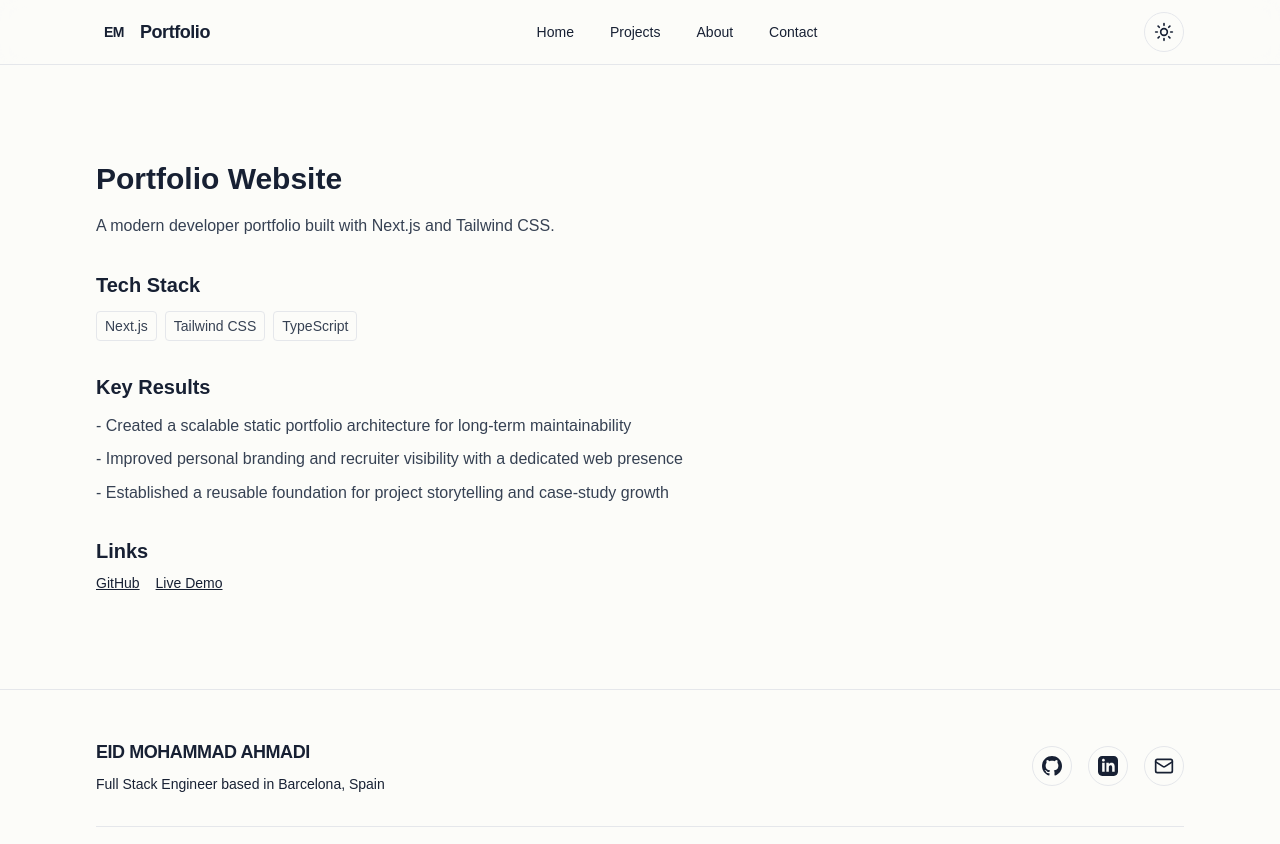
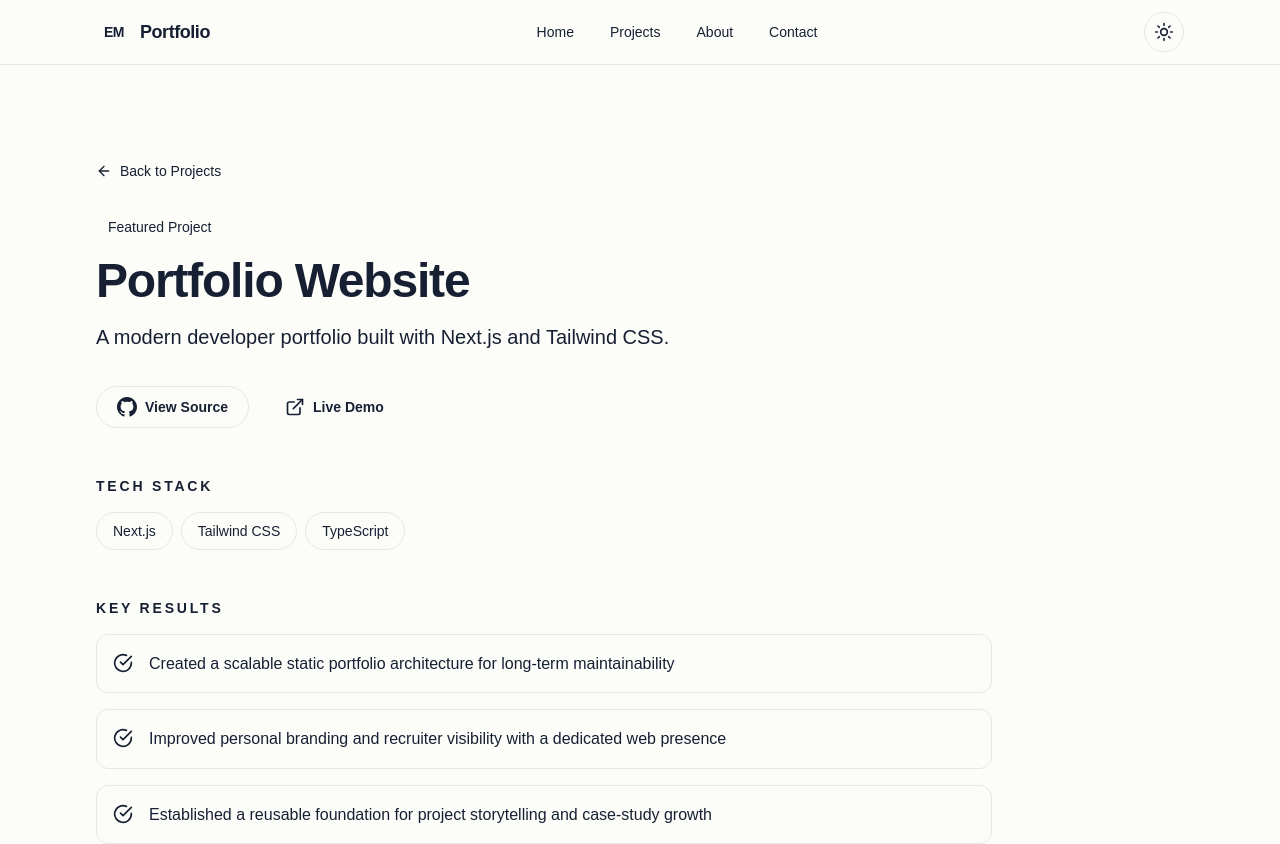
Before and after one commit to empouya/empouya, a Next.js app: page /projects/portfolio-website in a window 1280 px wide. Shown: the top 844 px of the page. Built offline with nearby package versions, Linux system fonts and the light colour scheme.

Commit message:
polish: improving Project related UI components design

```diff
--- a/src/components/projects/ProjectCard.tsx
+++ b/src/components/projects/ProjectCard.tsx
@@ -1,5 +1,6 @@
 import Link from "next/link";
 import type { Project } from "@/lib/projects";
+import { ArrowRightIcon, GithubIcon, ExternalLinkIcon } from "@/components/ui/icons";
 
 type ProjectCardProps = {
     project: Project;
@@ -7,39 +8,85 @@ type ProjectCardProps = {
 
 export default function ProjectCard({ project }: ProjectCardProps) {
     return (
-        <Link
-            href={`/projects/${project.slug}`}
-            className="group block rounded-2xl border bg-[var(--surface)] p-5 transition duration-200 ease-out hover:-translate-y-1 hover:border-amber-500 hover:shadow-md"
-        >
-            <div className="mb-5 h-32 rounded-xl border bg-amber-50 transition duration-200 ease-out group-hover:bg-amber-100" />
+        <div className="group relative flex flex-col overflow-hidden rounded-2xl border border-border bg-card transition-all hover:border-accent hover:shadow-xl">
+            {/* Project Image/Placeholder */}
+            <div className="relative h-48 overflow-hidden bg-gradient-to-br from-accent/20 via-accent/10 to-secondary">
+                <div className="absolute inset-0 flex items-center justify-center">
+                    <span className="text-6xl font-bold text-accent/20">
+                        {project.title.charAt(0)}
+                    </span>
+                </div>
+                {/* Hover overlay */}
+                <div className="absolute inset-0 flex items-center justify-center gap-4 bg-background/80 opacity-0 backdrop-blur-sm transition-opacity group-hover:opacity-100">
+                    <a
+                        href={project.github}
+                        target="_blank"
+                        rel="noreferrer"
+                        className="flex h-12 w-12 items-center justify-center rounded-full bg-card border border-border transition-colors hover:border-accent hover:text-accent"
+                        aria-label="View GitHub repository"
+                    >
+                        <GithubIcon className="h-5 w-5" />
+                    </a>
+                    <a
+                        href={project.live}
+                        target="_blank"
+                        rel="noreferrer"
+                        className="flex h-12 w-12 items-center justify-center rounded-full bg-card border border-border transition-colors hover:border-accent hover:text-accent"
+                        aria-label="View live demo"
+                    >
+                        <ExternalLinkIcon className="h-5 w-5" />
+                    </a>
+                </div>
+            </div>
 
-            <div className="space-y-4">
-                <div>
-                    <h3 className="text-lg font-semibold transition-colors duration-200 group-hover:text-amber-700">
+            {/* Content */}
+            <div className="flex flex-1 flex-col p-6">
+                <Link href={`/projects/${project.slug}`} className="group/link">
+                    <h3 className="text-xl font-semibold text-foreground transition-colors group-hover/link:text-accent">
                         {project.title}
                     </h3>
-                    <p className="mt-2 text-sm leading-6 text-[var(--muted)]">
-                        {project.description}
-                    </p>
-                </div>
+                </Link>
 
-                <div className="flex flex-wrap gap-2">
-                    {project.tech.map((item) => (
+                <p className="mt-2 flex-1 text-sm leading-relaxed text-muted-foreground">
+                    {project.description}
+                </p>
+
+                {/* Tech Stack */}
+                <div className="mt-4 flex flex-wrap gap-2">
+                    {project.tech.slice(0, 4).map((item) => (
                         <span
                             key={item}
-                            className="rounded-full border px-2.5 py-1 text-xs font-medium"
+                            className="rounded-full border border-border bg-secondary px-2.5 py-1 text-xs font-medium text-secondary-foreground"
                         >
                             {item}
                         </span>
                     ))}
+                    {project.tech.length > 4 && (
+                        <span className="rounded-full border border-border bg-secondary px-2.5 py-1 text-xs font-medium text-muted-foreground">
+                            +{project.tech.length - 4}
+                        </span>
+                    )}
                 </div>
 
-                <ul className="space-y-2 text-sm text-[var(--muted)]">
-                    {project.results.slice(0, 2).map((result) => (
-                        <li key={result}>- {result}</li>
-                    ))}
-                </ul>
+                {/* Results Preview */}
+                <div className="mt-4 border-t border-border pt-4">
+                    <p className="text-xs font-medium uppercase tracking-wider text-muted-foreground">
+                        Key Results
+                    </p>
+                    <p className="mt-1 text-sm text-muted-foreground line-clamp-2">
+                        {project.results[0]}
+                    </p>
+                </div>
+
+                {/* View Project Link */}
+                <Link
+                    href={`/projects/${project.slug}`}
+                    className="group/arrow mt-4 inline-flex items-center gap-2 text-sm font-semibold text-accent transition-colors hover:text-accent/80"
+                >
+                    View Details
+                    <ArrowRightIcon className="h-4 w-4 transition-transform group-hover/arrow:translate-x-1" />
+                </Link>
             </div>
-        </Link>
+        </div>
     );
 }
--- a/src/components/projects/ProjectDetail.tsx
+++ b/src/components/projects/ProjectDetail.tsx
@@ -1,4 +1,6 @@
+import Link from "next/link";
 import type { Project } from "@/lib/projects";
+import { GithubIcon, ExternalLinkIcon, ArrowRightIcon, CheckCircleIcon } from "@/components/ui/icons";
 
 type ProjectDetailProps = {
     project: Project;
@@ -6,19 +8,61 @@ type ProjectDetailProps = {
 
 export default function ProjectDetail({ project }: ProjectDetailProps) {
     return (
-        <div className="max-w-3xl space-y-8">
+        <div className="max-w-4xl">
+            {/* Back link */}
+            <Link
+                href="/projects"
+                className="group mb-8 inline-flex items-center gap-2 text-sm font-medium text-muted-foreground transition-colors hover:text-foreground"
+            >
+                <ArrowRightIcon className="h-4 w-4 rotate-180 transition-transform group-hover:-translate-x-1" />
+                Back to Projects
+            </Link>
+
+            {/* Header */}
             <header className="space-y-4">
-                <h1 className="text-3xl font-bold">{project.title}</h1>
-                <p className="text-gray-700">{project.description}</p>
+                <span className="inline-flex rounded-full bg-accent/10 px-3 py-1 text-sm font-medium text-accent">
+                    {project.featured ? "Featured Project" : "Project"}
+                </span>
+                <h1 className="text-4xl font-bold tracking-tight text-foreground sm:text-5xl">
+                    {project.title}
+                </h1>
+                <p className="text-xl text-muted-foreground leading-relaxed">
+                    {project.description}
+                </p>
             </header>
 
-            <section className="space-y-3">
-                <h2 className="text-xl font-semibold">Tech Stack</h2>
-                <div className="flex flex-wrap gap-2">
+            {/* Links */}
+            <div className="mt-8 flex flex-wrap gap-4">
+                <a
+                    href={project.github}
+                    target="_blank"
+                    rel="noreferrer"
+                    className="inline-flex items-center gap-2 rounded-full border border-border bg-card px-5 py-2.5 text-sm font-semibold transition-all hover:-translate-y-0.5 hover:border-accent hover:text-accent"
+                >
+                    <GithubIcon className="h-5 w-5" />
+                    View Source
+                </a>
+                <a
+                    href={project.live}
+                    target="_blank"
+                    rel="noreferrer"
+                    className="inline-flex items-center gap-2 rounded-full bg-primary px-5 py-2.5 text-sm font-semibold text-primary-foreground transition-all hover:-translate-y-0.5 hover:shadow-lg"
+                >
+                    <ExternalLinkIcon className="h-5 w-5" />
+                    Live Demo
+                </a>
+            </div>
+
+            {/* Tech Stack */}
+            <section className="mt-12">
+                <h2 className="text-sm font-semibold uppercase tracking-[0.2em] text-accent">
+                    Tech Stack
+                </h2>
+                <div className="mt-4 flex flex-wrap gap-2">
                     {project.tech.map((item) => (
                         <span
                             key={item}
-                            className="rounded border px-2 py-1 text-sm text-gray-700"
+                            className="rounded-full border border-border bg-card px-4 py-2 text-sm font-medium text-foreground"
                         >
                             {item}
                         </span>
@@ -26,35 +70,22 @@ export default function ProjectDetail({ project }: ProjectDetailProps) {
                 </div>
             </section>
 
-            <section className="space-y-3">
-                <h2 className="text-xl font-semibold">Key Results</h2>
-                <ul className="space-y-2 text-gray-700">
-                    {project.results.map((result) => (
-                        <li key={result}>- {result}</li>
+            {/* Key Results */}
+            <section className="mt-12">
+                <h2 className="text-sm font-semibold uppercase tracking-[0.2em] text-accent">
+                    Key Results
+                </h2>
+                <ul className="mt-4 space-y-4">
+                    {project.results.map((result, index) => (
+                        <li
+                            key={index}
+                            className="flex gap-4 rounded-xl border border-border bg-card p-4"
+                        >
+                            <CheckCircleIcon className="mt-0.5 h-5 w-5 shrink-0 text-accent" />
+                            <p className="text-muted-foreground">{result}</p>
+                        </li>
                     ))}
                 </ul>
-            </section>
-
-            <section className="space-y-2">
-                <h2 className="text-xl font-semibold">Links</h2>
-                <div className="flex flex-wrap gap-4 text-sm">
-                    <a
-                        href={project.github}
-                        target="_blank"
-                        rel="noreferrer"
-                        className="underline"
-                    >
-                        GitHub
-                    </a>
-                    <a
-                        href={project.live}
-                        target="_blank"
-                        rel="noreferrer"
-                        className="underline"
-                    >
-                        Live Demo
-                    </a>
-                </div>
             </section>
         </div>
     );
--- a/src/components/ui/filters/filter-options.ts
+++ b/src/components/ui/filters/filter-options.ts
@@ -1,4 +1,4 @@
-export type ProjectFilterValue = "all" | "featured" | "react" | "next";
+export type ProjectFilterValue = "all" | "featured" | "react" | "next" | "python";
 
 export const projectFilterOptions: {
     value: ProjectFilterValue;
@@ -8,4 +8,5 @@ export const projectFilterOptions: {
         { value: "featured", label: "Featured" },
         { value: "react", label: "React" },
         { value: "next", label: "Next.js" },
+        { value: "python", label: "Python" },
     ];
```
Also changed, not shown: src/components/projects/FeaturedProjects.tsx (+12 -3 lines), src/components/projects/ProjectsPageClient.tsx (+13 -4 lines), src/components/ui/SectionHeading.tsx (+10 -8 lines), src/components/ui/filters/ProjectFilter.tsx (+5 -7 lines).
